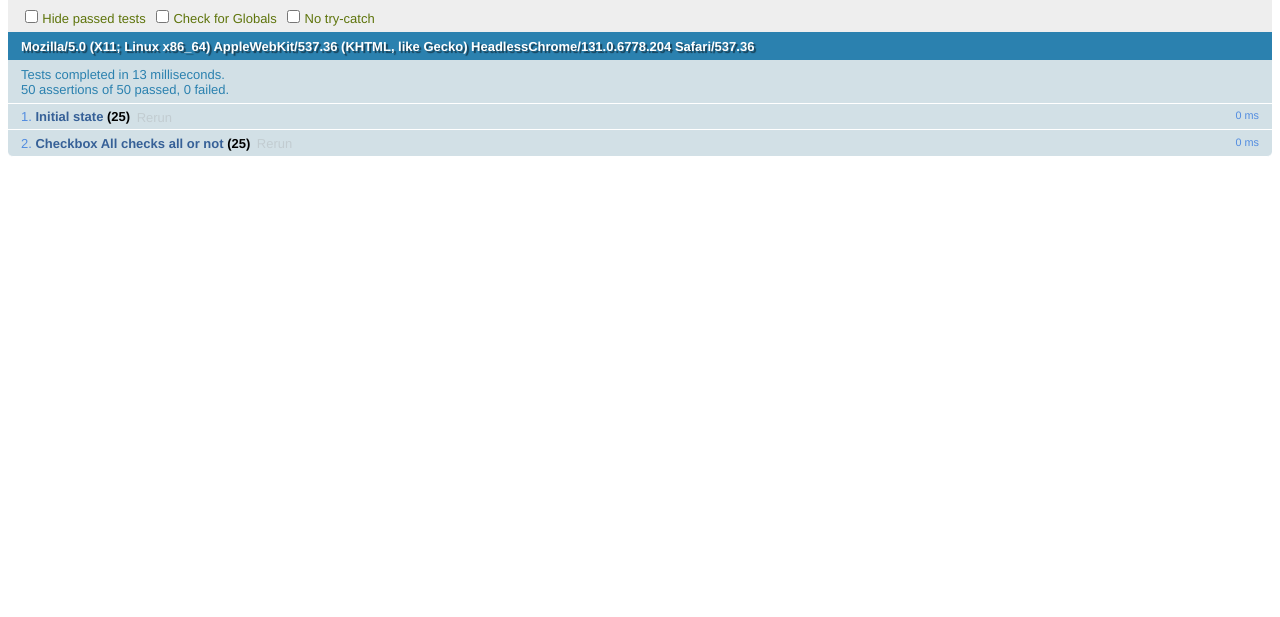
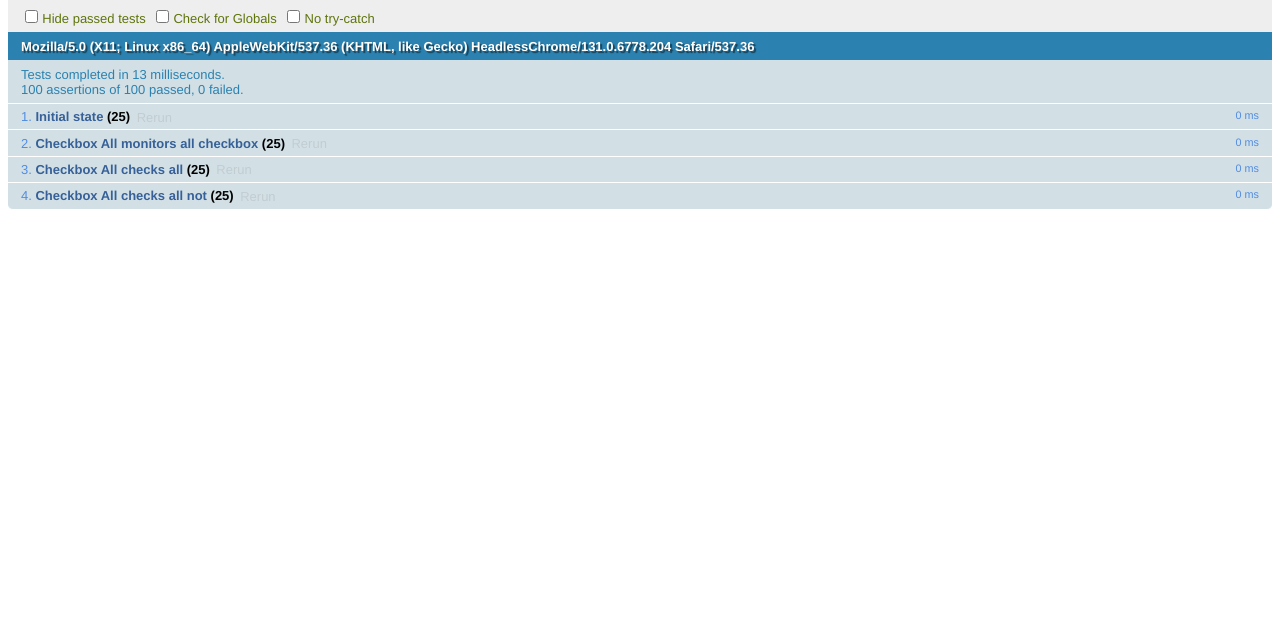
Before and after one commit to leafriend/jquery-checkall, a plain HTML site: page qunit.html in a window 1280 px wide. Shown: the part 183-800 px from the top of the page. Drawn offline with Linux system fonts and the light colour scheme.

Commit message:
Implement check all

```diff
--- a/jquery-checkall.js
+++ b/jquery-checkall.js
@@ -1,5 +1,24 @@
 
 (function($) {
-	$.fn.checkAll = function() {
-	};
+    $.fn.checkAll = function() {
+
+        var args;
+        if (arguments.length == 0) {
+            args = ["input[type=checkbox]"];
+        } else {
+            args = arguments;
+        }
+
+        return this.each(function() {
+
+            $(this).click(function () {
+                var checked = $(this).prop("checked");
+                for (var i = 0; i < args.length; i++) {
+                    $(args[i]).prop("checked", checked);
+                }
+            });
+
+        });
+
+    };
 }(jQuery));
--- a/qunit.html
+++ b/qunit.html
@@ -41,11 +41,33 @@ $(function() {
         );
     });
 
-    test("Checkbox All checks all or not", function() {
+    test("Checkbox All monitors all checkbox", function() {
         $("#checkbox---").checkAll();
         testChecked.call(this,
             0, 0, 0, 0, 0,
             0, 1, 1, 1, 1,
+            0, 0, 0, 0, 0,
+            0, 0, 0, 0, 0,
+            0, 0, 0, 0, 0
+        );
+    });
+
+    test("Checkbox All checks all", function() {
+        $("#checkbox---").click();
+        testChecked.call(this,
+            1, 1, 1, 1, 1,
+            1, 1, 1, 1, 1,
+            1, 1, 1, 1, 1,
+            1, 1, 1, 1, 1,
+            1, 1, 1, 1, 1
+        );
+    });
+
+    test("Checkbox All checks all not", function() {
+        $("#checkbox---").click();
+        testChecked.call(this,
+            0, 0, 0, 0, 0,
+            0, 0, 0, 0, 0,
             0, 0, 0, 0, 0,
             0, 0, 0, 0, 0,
             0, 0, 0, 0, 0
```
